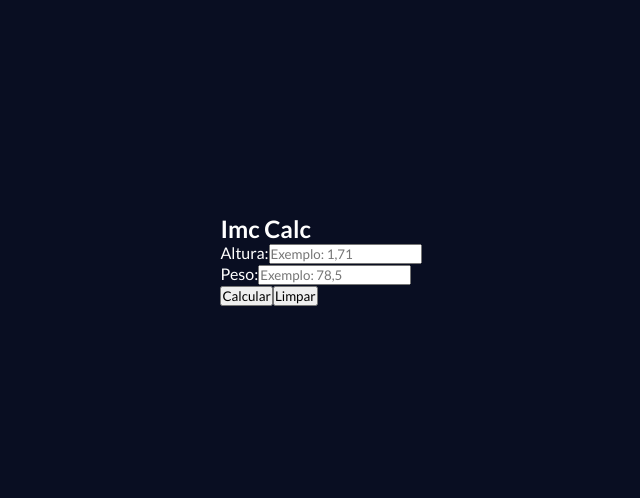
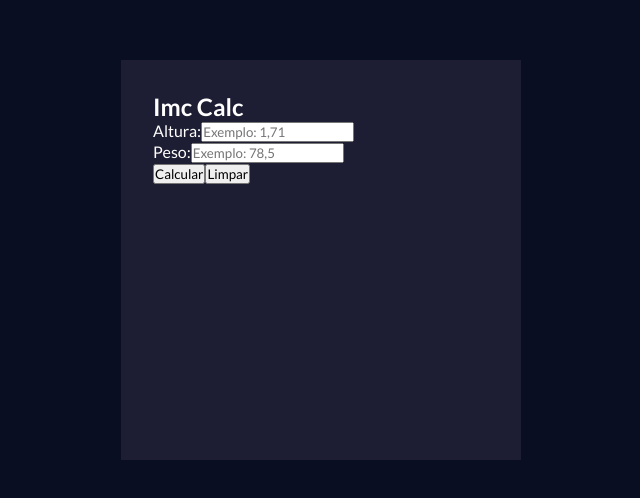
Before and after one commit to luisfrancisco2b/imc-calculator-react, a React (Vite) app: page / in a window 1280 px wide. Shown: the part 140-638 px from the top of the page, without its empty margins (319-959 px from the left). Built offline with nearby package versions, Linux system fonts and the light colour scheme.

Commit message:
style: add container CSS style

```diff
--- a/src/components/ImcCalc.css
+++ b/src/components/ImcCalc.css
@@ -0,0 +1,8 @@
+.container {
+  min-width: 400px;
+  min-height: 400px;
+  padding: 2rem;
+  background-color: #1d1e33;
+}
+
+/* subir github */
```
